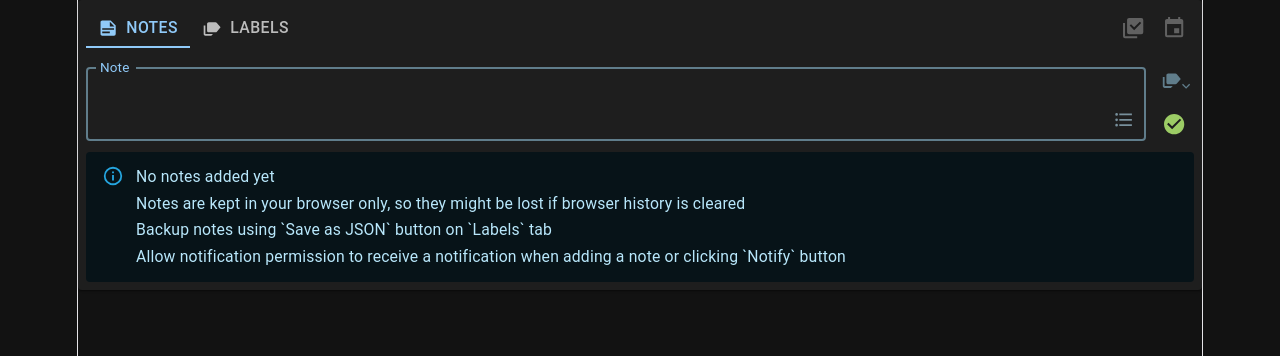
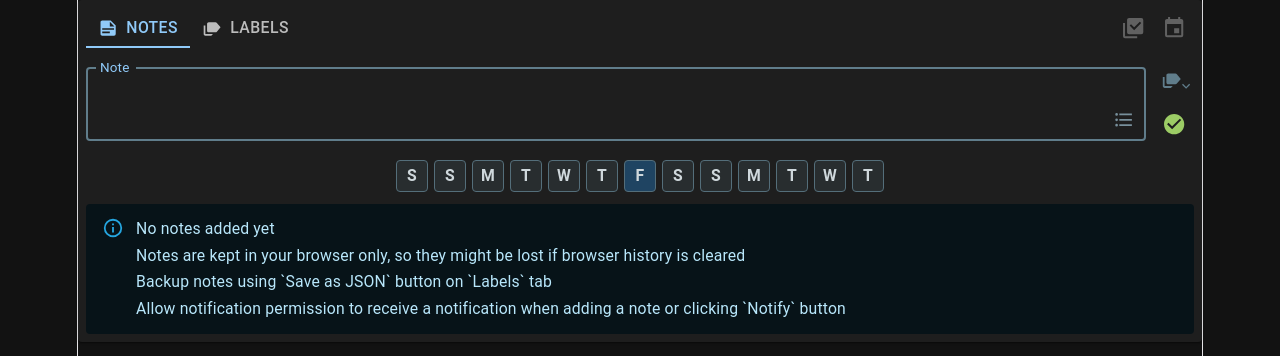
Before and after one commit to Eldsewhere/adnothed2, a React (Vite) app: page / in a window 1280 px wide. Shown: the top 356 px of the page. Built offline with nearby package versions, Linux system fonts and the light colour scheme.

Commit message:
add week bar

```diff
--- a/src/App.tsx
+++ b/src/App.tsx
@@ -94,6 +94,8 @@ const SHORT_MONTHS = [
   "Dic",
 ];
 
+const WEEKDAY_LETTERS = ["S", "M", "T", "W", "T", "F", "S"];
+
 const formatShortRangeDate = (value: Dayjs): string => {
   const day = value.date().toString().padStart(2, "0");
   const month = SHORT_MONTHS[value.month()] ?? value.format("MMM");
@@ -881,6 +883,55 @@ function App() {
       (item) => item.due !== undefined && item.due >= todayUnix,
     ).length;
   }, [items, today]);
+
+  const weekdayStripDays = useMemo(
+    () =>
+      Array.from({ length: 13 }, (_unused, idx) => {
+        const offset = idx - 6;
+        return today.add(offset, "day");
+      }),
+    [today],
+  );
+
+  const noteCountByDay = useMemo(() => {
+    const counts = new Map<string, number>();
+    for (const item of items) {
+      const key = dayjs.unix(item.createdAt).format("YYYY-MM-DD");
+      counts.set(key, (counts.get(key) ?? 0) + 1);
+    }
+    return counts;
+  }, [items]);
+
+  const dueCountByDay = useMemo(() => {
+    const counts = new Map<string, number>();
+    for (const item of items) {
+      if (item.due === undefined) {
+        continue;
+      }
+      const key = dayjs.unix(item.due).format("YYYY-MM-DD");
+      counts.set(key, (counts.get(key) ?? 0) + 1);
+    }
+    return counts;
+  }, [items]);
+
+  const handleWeekdayToggle = (weekday: number) => {
+    setDatePopoverAnchor(null);
+    setPendingDateFilter((prev) => ({
+      ...prev,
+      date: "",
+      endDate: "",
+      dueDate: "",
+      hasDue: false,
+    }));
+    setItemFilters((prev) => ({
+      ...prev,
+      weekday: prev.weekday === weekday ? null : weekday,
+      date: "",
+      endDate: "",
+      dueDate: "",
+      hasDue: false,
+    }));
+  };
 
   const CalendarDay = (props: PickerDayProps) => (
     <NoteDay
@@ -1327,6 +1378,105 @@ function App() {
                   onFilterTextChange={handleFilterTextChange}
                   onFilterCategoryChange={handleFilterCategoryChange}
                 />
+                <Box
+                  sx={{
+                    width: "100%",
+                    overflowX: "auto",
+                    overflowY: "visible",
+                    display: "flex",
+                    justifyContent: "center",
+                    py: 0.5,
+                    scrollbarWidth: "none",
+                    msOverflowStyle: "none",
+                    "&::-webkit-scrollbar": {
+                      display: "none",
+                    },
+                  }}
+                >
+                  <Stack
+                    direction="row"
+                    spacing={0.75}
+                    sx={{
+                      alignItems: "center",
+                      justifyContent: "center",
+                      minWidth: "max-content",
+                      pt: 0.5,
+                    }}
+                  >
+                    {weekdayStripDays.map((day) => {
+                      const dayKey = day.format("YYYY-MM-DD");
+                      const weekday = day.day();
+                      const isSelected = itemFilters.weekday === weekday;
+                      const isCurrentDay = day.isSame(today, "day");
+                      const hasPreviousNotes =
+                        day.isBefore(today, "day") &&
+                        (noteCountByDay.get(dayKey) ?? 0) > 0;
+                      const hasDue = (dueCountByDay.get(dayKey) ?? 0) > 0;
+                      const badgeValue = hasDue
+                        ? (dueCountByDay.get(dayKey) ?? 0)
+                        : (noteCountByDay.get(dayKey) ?? 0);
+
+                      return (
+                        <Badge
+                          key={dayKey}
+                          badgeContent={badgeValue > 1 ? badgeValue : 0}
+                          color={hasDue ? "warning" : "success"}
+                          overlap="rectangular"
+                          anchorOrigin={{
+                            vertical: "top",
+                            horizontal: "right",
+                          }}
+                          sx={{
+                            "& .MuiBadge-badge": {
+                              minWidth: 16,
+                              height: 16,
+                              fontSize: "0.65rem",
+                            },
+                          }}
+                        >
+                          <Button
+                            variant={isSelected ? "contained" : "outlined"}
+                            onClick={() => handleWeekdayToggle(weekday)}
+                            sx={{
+                              minWidth: 32,
+                              width: 32,
+                              height: 32,
+                              p: 0,
+                              borderRadius: 1,
+                              fontWeight: 700,
+                              lineHeight: 1,
+                              color: colors.blueGrey[100],
+                              borderColor: colors.blueGrey[600],
+                              backgroundColor: isSelected
+                                ? colors.lightBlue[700]
+                                : hasDue
+                                  ? "rgba(255, 152, 0, 0.24)"
+                                  : isCurrentDay
+                                    ? "rgba(33, 150, 243, 0.32)"
+                                    : hasPreviousNotes
+                                      ? "rgba(76, 175, 80, 0.24)"
+                                      : "rgba(96, 125, 139, 0.16)",
+                              "&:hover": {
+                                backgroundColor: isSelected
+                                  ? colors.lightBlue[600]
+                                  : hasDue
+                                    ? "rgba(255, 152, 0, 0.32)"
+                                    : isCurrentDay
+                                      ? "rgba(33, 150, 243, 0.45)"
+                                      : hasPreviousNotes
+                                        ? "rgba(76, 175, 80, 0.32)"
+                                        : "rgba(96, 125, 139, 0.24)",
+                                borderColor: colors.blueGrey[500],
+                              },
+                            }}
+                          >
+                            {WEEKDAY_LETTERS[weekday]}
+                          </Button>
+                        </Badge>
+                      );
+                    })}
+                  </Stack>
+                </Box>
                 {selectMode && (
                   <Stack
                     direction="row"
--- a/src/components/ItemList.tsx
+++ b/src/components/ItemList.tsx
@@ -499,6 +499,12 @@ const ItemList = ({
           if (!item.due || formatDate(item.due) !== filters.dueDate) {
             return false;
           }
+        }
+        if (
+          filters.weekday !== null &&
+          dayjs.unix(item.createdAt).day() !== filters.weekday
+        ) {
+          return false;
         }
         if (filters.hasDue) {
           const todayUnix = dayjs().startOf("day").unix();
--- a/src/types.ts
+++ b/src/types.ts
@@ -47,4 +47,5 @@ export type ItemFilters = {
   indexAt: string;
   dueDate: string;
   hasDue: boolean;
+  weekday: number | null;
 };
--- a/src/utils/itemFilters.ts
+++ b/src/utils/itemFilters.ts
@@ -17,6 +17,7 @@ export const emptyItemFilters: ItemFilters = {
   indexAt: "",
   dueDate: "",
   hasDue: false,
+  weekday: null,
 };
 
 export type ParsedTextFilters = {
```
